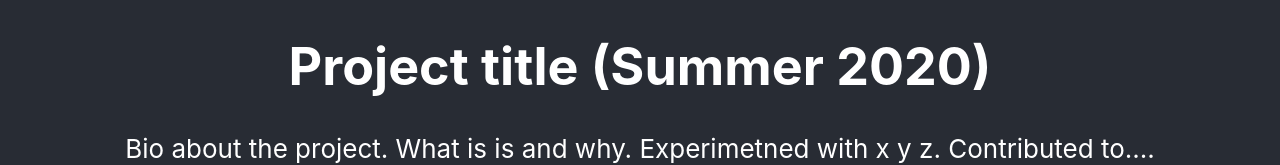
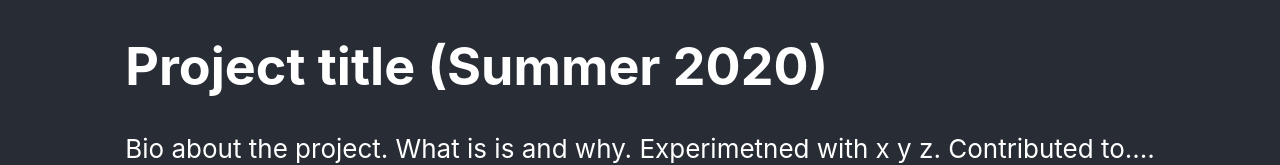
Before and after one commit to Giles-Billenness/Giles-Billenness.github.io, a React (Create React App) app: page / in a window 1280 px wide. Shown: the top 165 px of the page. Built offline with nearby package versions, Linux system fonts and the light colour scheme.

Commit message:
Fix text

```diff
--- a/src/components/project-card/project-card.tsx
+++ b/src/components/project-card/project-card.tsx
@@ -32,7 +32,7 @@ export const ProjectCard = ({
             <img
                 src={projectImg}
                 className="img"
-                alt={`${projectTitle} + "gif"`}
+                alt={`${projectTitle} gif`}
             />
             <p className="Links">
                 {links}
--- a/src/index.css
+++ b/src/index.css
@@ -16,6 +16,7 @@ code {
 }
 .ProjectTitle {
   overflow: visible;
+  text-align: start;
 }
 .ProjectBio {
   overflow: visible;
```
